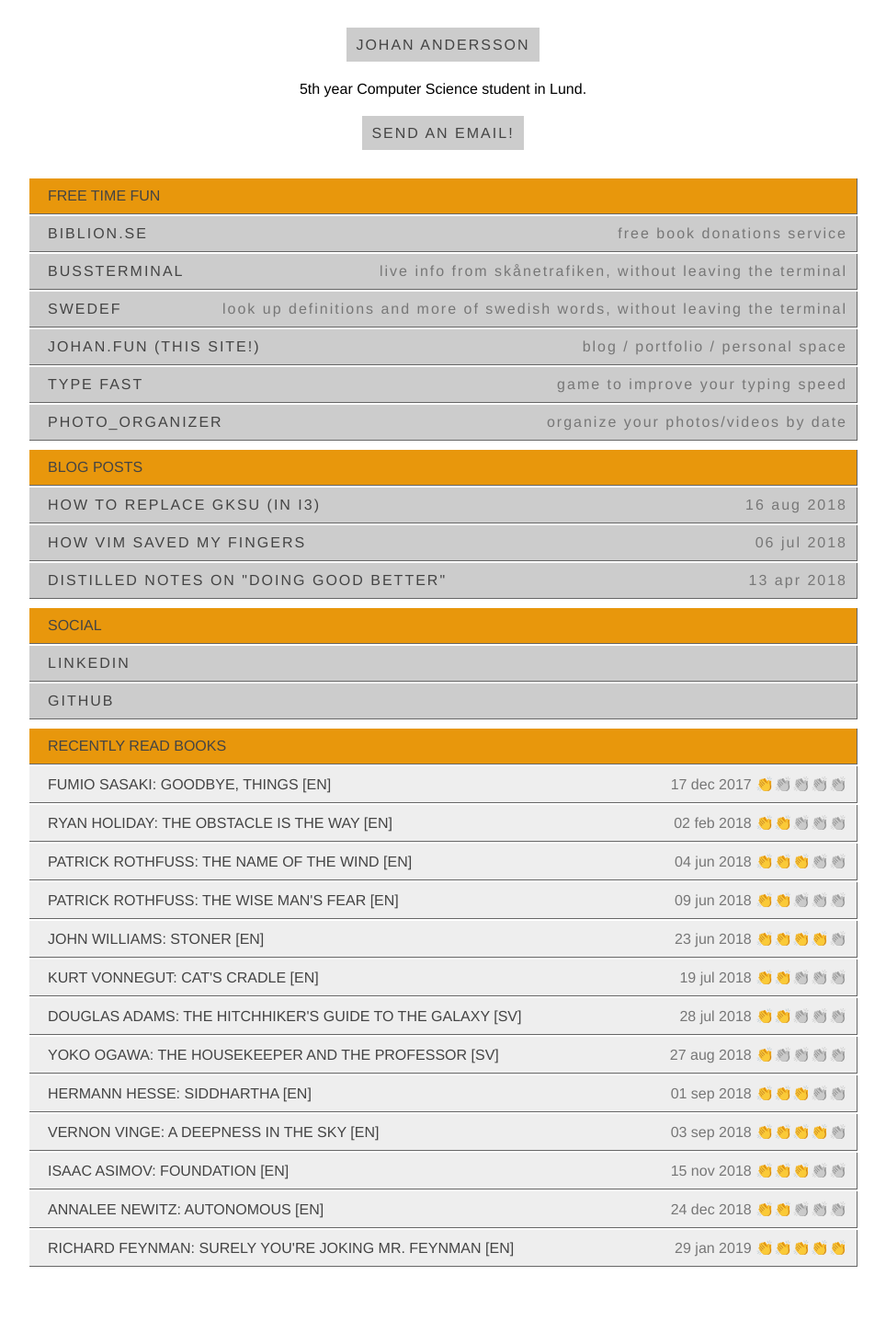
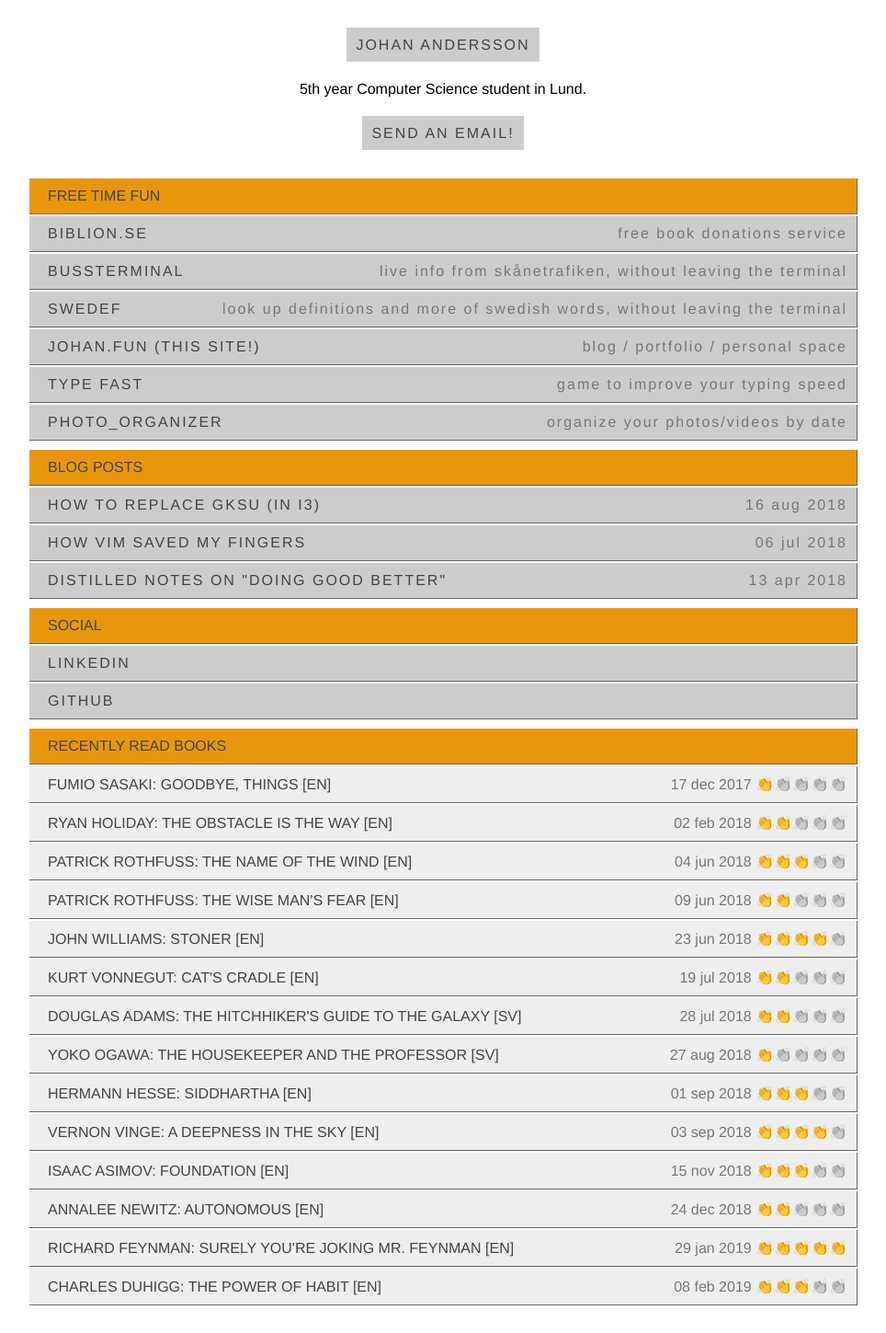
Before and after one commit to johan-andersson01/johan-andersson01.github.io, a Jekyll site: the page built from index.html, in a window 1280 px wide. Shown: the whole page at 92% size, without its empty margins (158-1122 px from the left). Built offline with Jekyll 4.4.1, drawn with Linux system fonts in a browser that asks for light colours; before the commit the page ends 1407 px from its top, so only the background shows below that.

Commit message:
add book

```diff
--- a/_data/books.yml
+++ b/_data/books.yml
@@ -77,3 +77,9 @@
   date: 2019-01-29
   rating: 5
   lang: "en"
+- powerofhabit:
+  title: "The Power of Habit"
+  author: "Charles Duhigg"
+  date: 2019-02-08
+  rating: 3
+  lang: "en"
```
